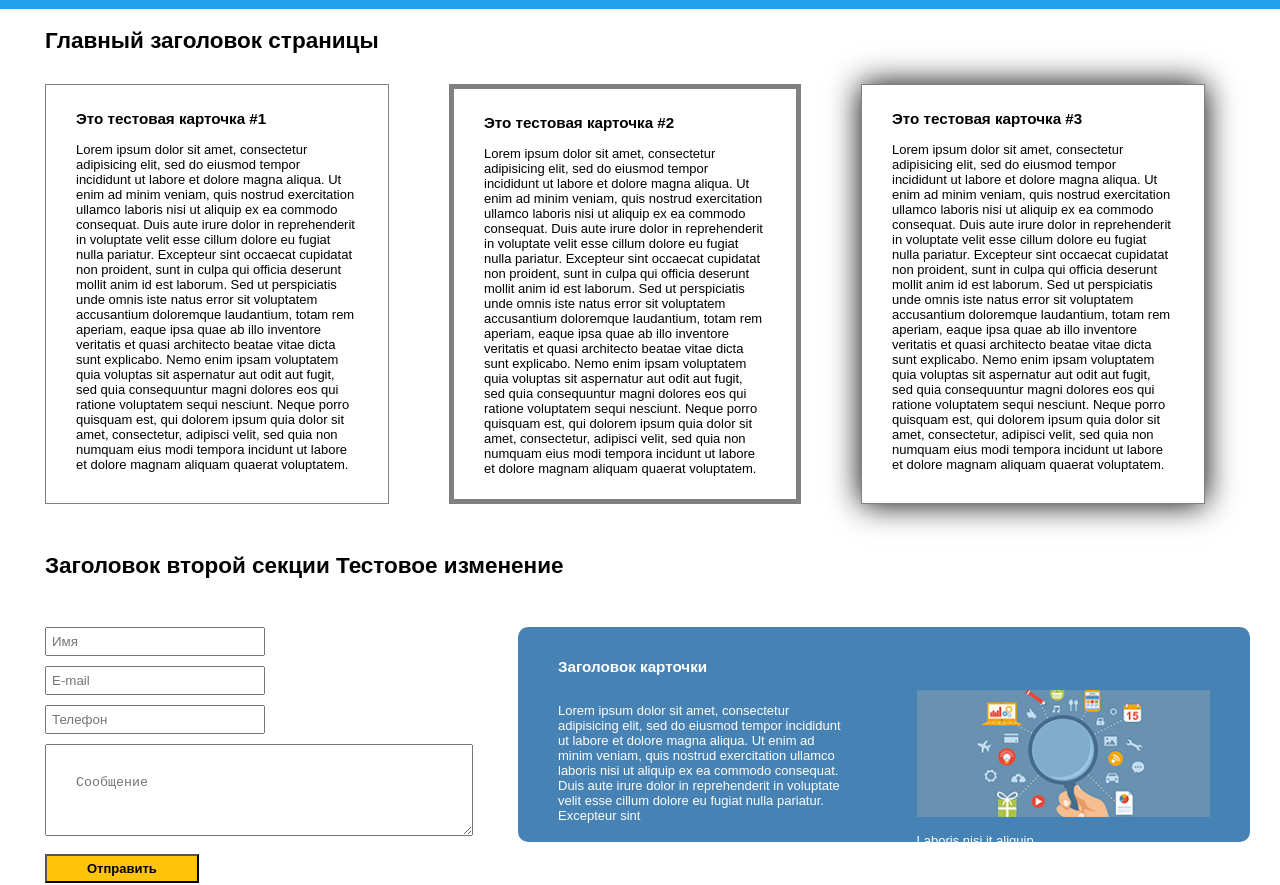
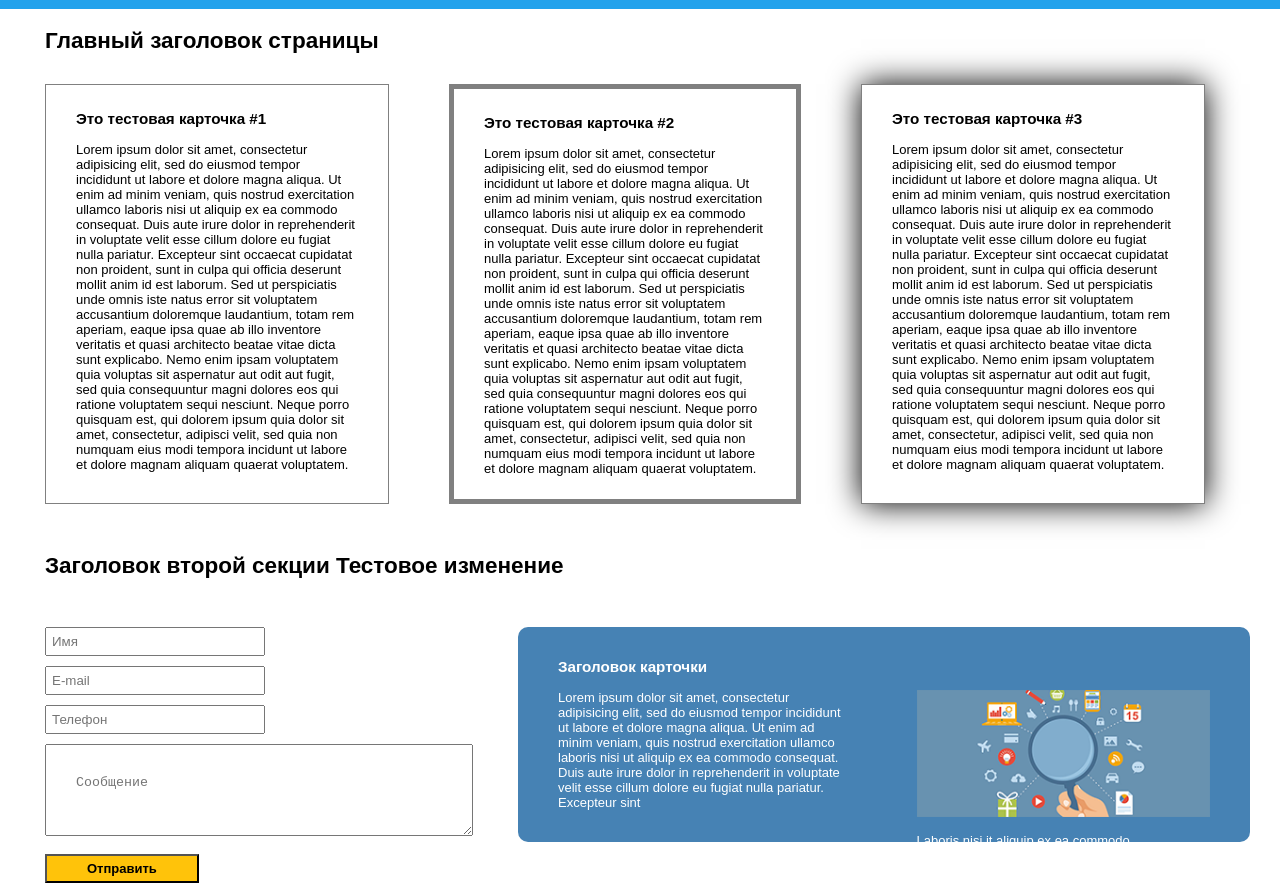
Before and after one commit to dyelaman/homework, a plain HTML site: page index.html in a window 1280 px wide. Shown: the part 72-957 px from the top of the page. Drawn offline with Linux system fonts and the light colour scheme.

Commit message:
description box fixed

```diff
--- a/css/styles.css
+++ b/css/styles.css
@@ -172,8 +172,12 @@ div, p, input, button, form {
     display: flex;
     justify-content: space-between;
 }
-#description .box p{
+#description .box > p{
     width: 45%;
+    margin: 0;
+}
+#description .box .img p{
+
 }
 #description .box .img{
     width: 45%;
```
